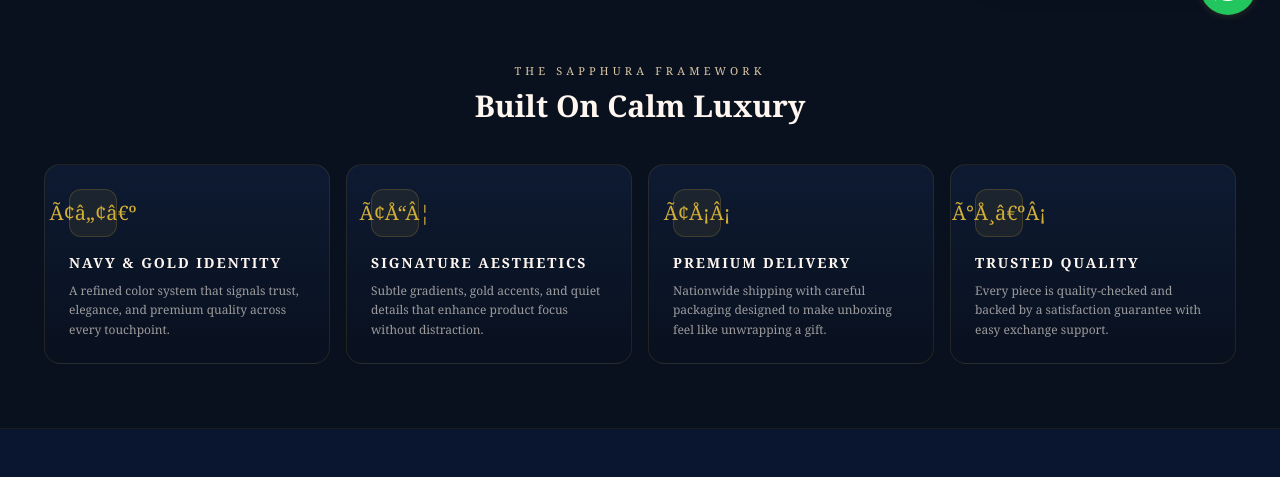
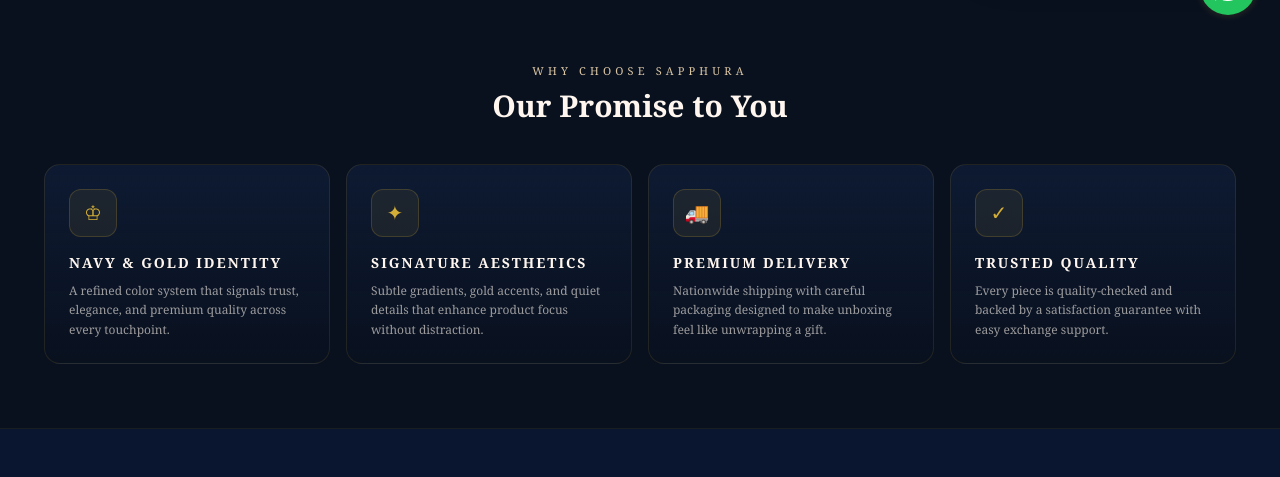
Before and after one commit to sidra-ch/Sapphura-db, a Laravel app: page / in a window 1280 px wide. Shown: the part 761-1238 px from the top of the page. Run offline with Laravel 12, Linux system fonts and the light colour scheme; data that the repository does not hold is empty; some libraries are stand-ins or nearby versions.

Commit message:
fix: replace garbled icons with HTML entities, update section heading

```diff
--- a/laravel-migrated/resources/views/store/home.blade.php
+++ b/laravel-migrated/resources/views/store/home.blade.php
@@ -1,5 +1,5 @@
 @extends('layouts.app')
-@section('title', 'Sapphura Ã¢â‚¬â€œ Luxury Fashion & Jewelry')
+@section('title', 'Sapphura - Luxury Fashion & Jewelry')
 
 @section('content')
 
@@ -206,19 +206,19 @@
 <section class="border-b border-gold/[0.08] bg-ink py-14 md:py-16">
     <div class="section-shell">
         <div class="mb-10 text-center">
-            <p class="text-[10px] uppercase tracking-[0.38em] text-sand md:text-[11px]">The Sapphura Framework</p>
-            <h2 class="mt-2 text-2xl font-semibold text-cream md:text-3xl">Built On Calm Luxury</h2>
+            <p class="text-[10px] uppercase tracking-[0.38em] text-sand md:text-[11px]">Why Choose Sapphura</p>
+            <h2 class="mt-2 text-2xl font-semibold text-cream md:text-3xl">Our Promise to You</h2>
         </div>
         <div class="grid gap-4 sm:grid-cols-2 lg:grid-cols-4">
             @foreach([
-                ['icon' => 'Ã¢â„¢â€º', 'title' => 'Navy & Gold Identity', 'desc' => 'A refined color system that signals trust, elegance, and premium quality across every touchpoint.'],
-                ['icon' => 'Ã¢Å“Â¦', 'title' => 'Signature Aesthetics', 'desc' => 'Subtle gradients, gold accents, and quiet details that enhance product focus without distraction.'],
-                ['icon' => 'Ã¢Å¡Â¡', 'title' => 'Premium Delivery', 'desc' => 'Nationwide shipping with careful packaging designed to make unboxing feel like unwrapping a gift.'],
-                ['icon' => 'Ã°Å¸â€ºÂ¡', 'title' => 'Trusted Quality', 'desc' => 'Every piece is quality-checked and backed by a satisfaction guarantee with easy exchange support.'],
+                ['icon' => '&#9812;', 'title' => 'Navy & Gold Identity', 'desc' => 'A refined color system that signals trust, elegance, and premium quality across every touchpoint.'],
+                ['icon' => '&#10022;', 'title' => 'Signature Aesthetics', 'desc' => 'Subtle gradients, gold accents, and quiet details that enhance product focus without distraction.'],
+                ['icon' => '&#128666;', 'title' => 'Premium Delivery', 'desc' => 'Nationwide shipping with careful packaging designed to make unboxing feel like unwrapping a gift.'],
+                ['icon' => '&#10003;', 'title' => 'Trusted Quality', 'desc' => 'Every piece is quality-checked and backed by a satisfaction guarantee with easy exchange support.'],
             ] as $feature)
                 <div class="luxury-card group rounded-2xl p-6 transition-all hover:-translate-y-1.5">
                     <div class="mb-4 flex h-12 w-12 items-center justify-center rounded-xl border border-gold/20 bg-gold/[0.08] text-xl text-gold">
-                        {{ $feature['icon'] }}
+                        {!! $feature['icon'] !!}
                     </div>
                     <h3 class="mb-2 text-sm font-semibold uppercase tracking-[0.14em] text-cream">{{ $feature['title'] }}</h3>
                     <p class="text-xs leading-relaxed text-cream/60">{{ $feature['desc'] }}</p>
```
